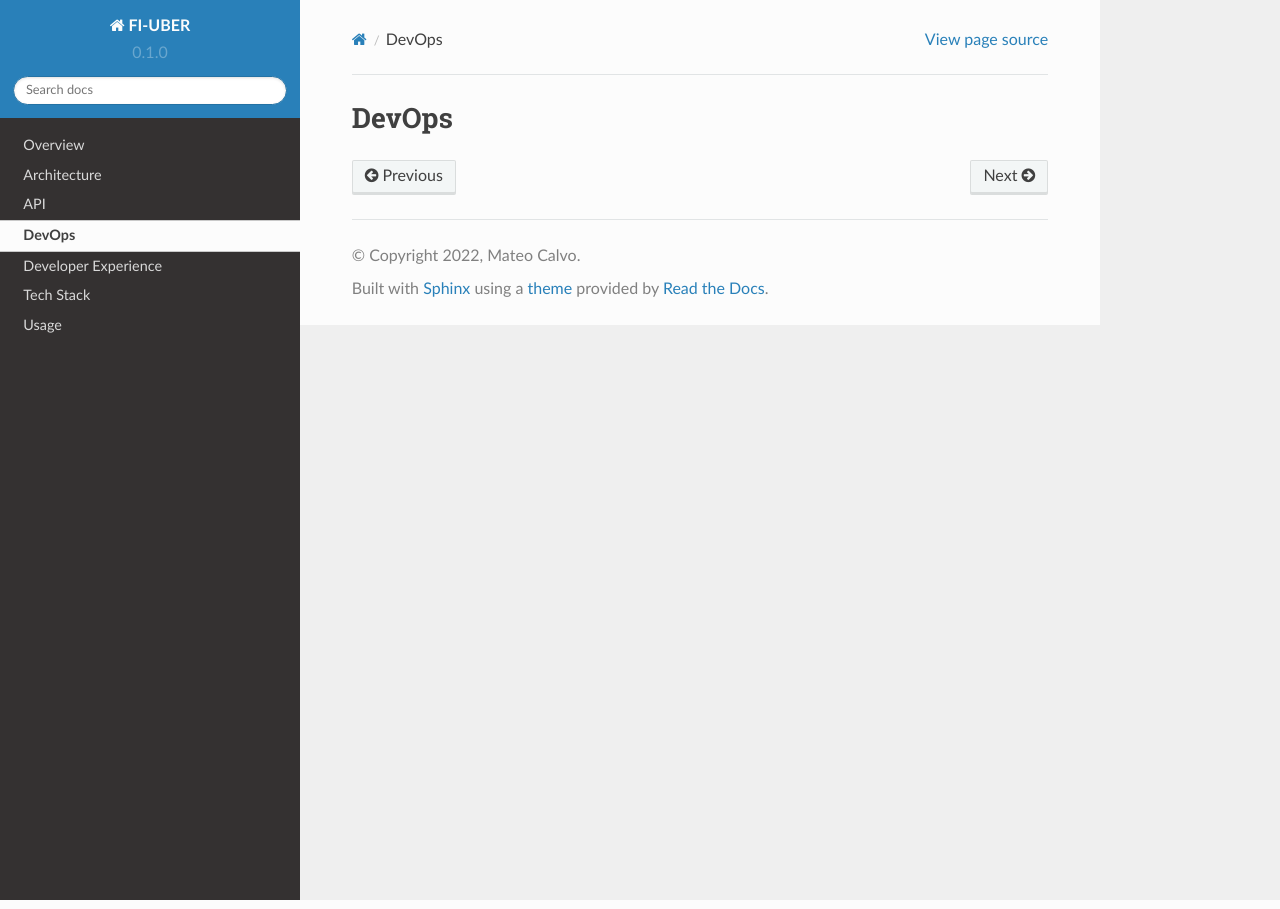
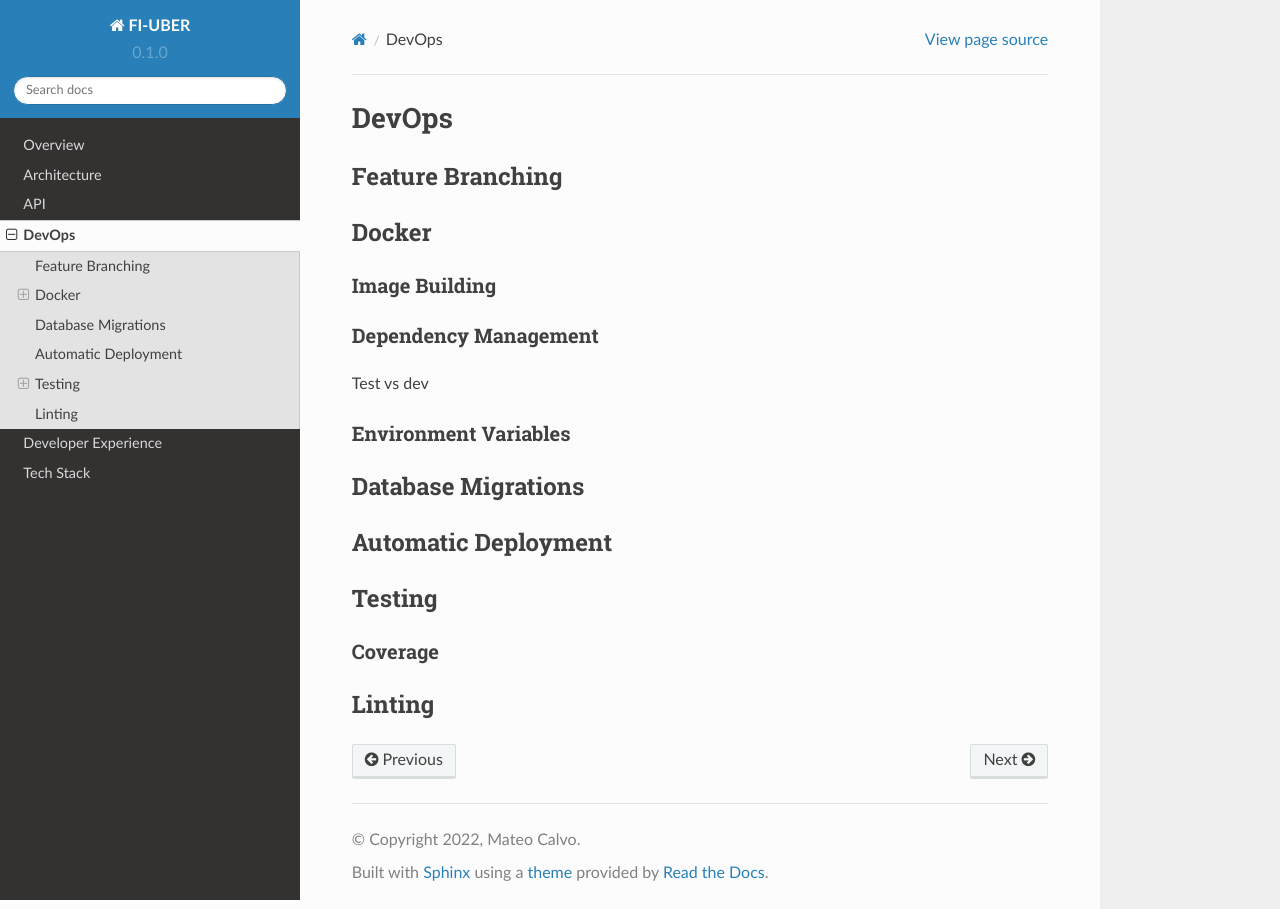
Before and after one commit to mateoicalvo/fiuber-docs, a Sphinx documentation site: the page built from docs/source/devops.rst, in a window 1280 px wide. Built offline with Sphinx 7.4.7 and the Read the Docs theme 2.0.0, drawn with Linux system fonts in a browser that asks for light colours; pages that are not in the unit, such as notebooks, are missing from menus.

Commit message:
Update devops page and delete example

```diff
--- a/docs/source/api.rst
+++ b/docs/source/api.rst
@@ -3,7 +3,7 @@ API
 
 OpenAPI documentation can be accessed following this `link <https://g4-fiuber.herokuapp.com/docs>`__.
 
-Here's a list of OpenAPI documentation pages for each microservice:
+Also, here's a list of OpenAPI documentation pages for each microservice:
 
 - **Users**: `link <https://g4-fiuber-service-users.herokuapp.com/docs>`__.
 - **Trips**: `link <https://g4-fiuber-service-trips.herokuapp.com/docs>`__.
--- a/docs/source/devops.rst
+++ b/docs/source/devops.rst
@@ -1,3 +1,37 @@
 
 DevOps
+======
+
+Feature Branching
+-----------------
+
+Docker
 ------
+
+Image Building
+~~~~~~~~~~~~~~
+
+Dependency Management
+~~~~~~~~~~~~~~~~~~~~~
+
+Test vs dev
+
+
+Environment Variables
+~~~~~~~~~~~~~~~~~~~~~
+
+Database Migrations
+-------------------
+
+
+Automatic Deployment
+--------------------
+
+Testing
+-------
+
+Coverage
+~~~~~~~~
+
+Linting
+-------
--- a/docs/source/overview.rst
+++ b/docs/source/overview.rst
@@ -9,3 +9,6 @@ in this application's *domain*
 - **Driver**: a user who has registered with his car, and thus is able to accept a proposed trip.
 - **Admin**: An admin is a superuser who can, among other things, get metrics, list users and transfer money between accounts.
 - **Trip**: A trip has a state, an origin and a destination. When the trip is ongoing, the driver's current location is available too.
+
+..  seealso::
+    `Original assignment and user stories specification <https://taller-de-programacion-2.github.io/works/statement/2022/2/enunciado/>`__
```
Also changed, not shown: docs/source/usage.rst (deleted, +0 -33 lines).
